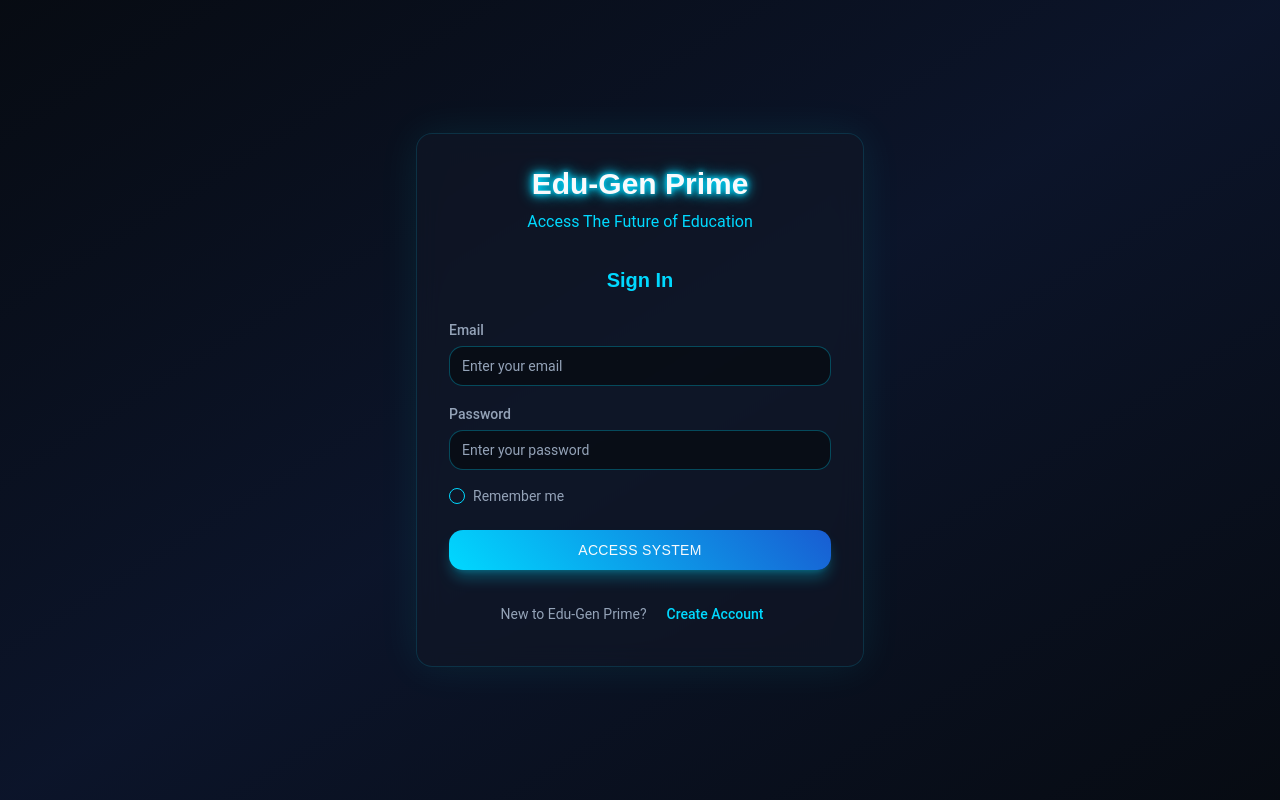
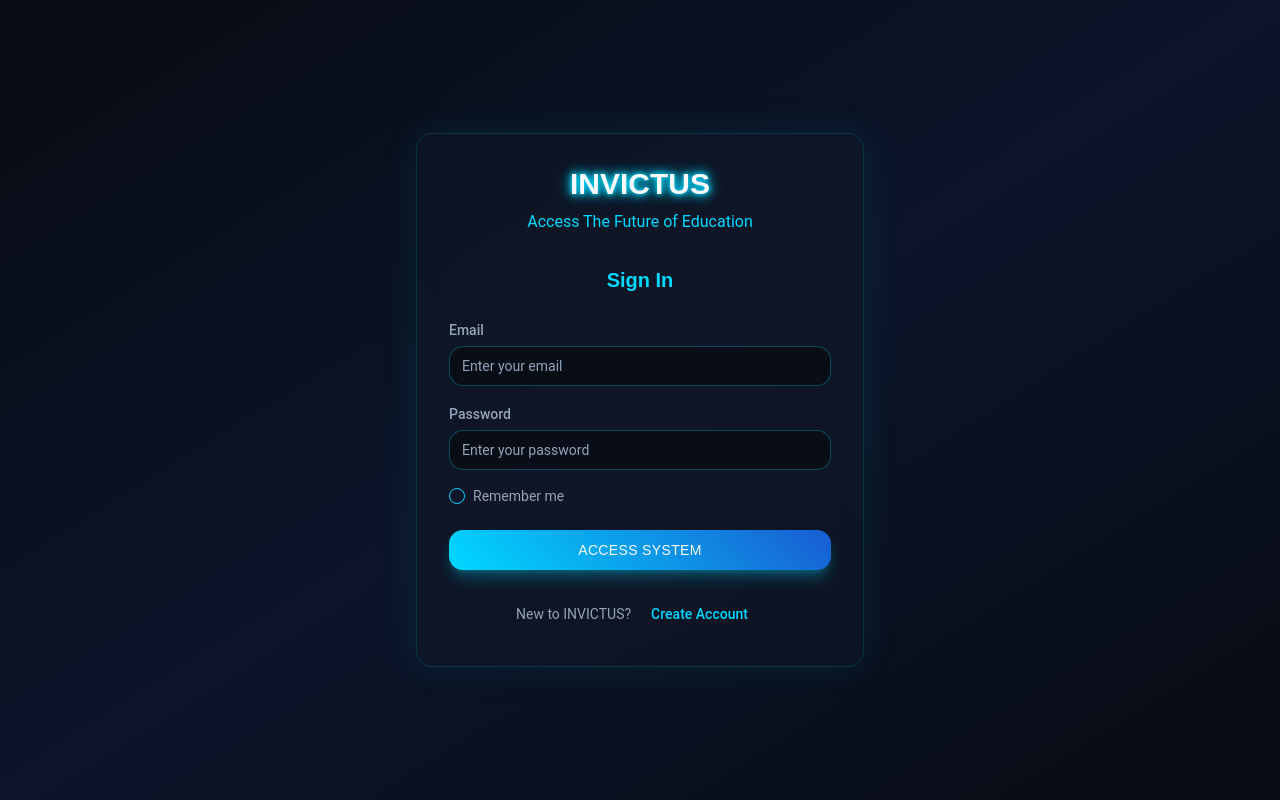
Before and after one commit to guneshsiripuram/invictus1.1, a React (Vite) app: page /auth in a window 1280 px wide. Built offline with nearby package versions, Linux system fonts and the light colour scheme; the HTML template or start-up script is replaced by a standard one.

Commit message:
Refactor: Rename application to INVICTUS

```diff
--- a/index.html
+++ b/index.html
@@ -5,7 +5,7 @@
     <meta name="viewport" content="width=device-width, initial-scale=1.0" />
     <title>INVICTUS: Lesson Architect</title>
     <meta name="description" content="Access the future of education with AI-powered lesson plan generation">
-    <meta name="author" content="Edu-Gen Prime" />
+    <meta name="author" content="INVICTUS" />
 
 
 
@@ -15,8 +15,8 @@
     <meta name="twitter:card" content="summary_large_image" />
     <meta name="twitter:site" content="@lovable_dev" />
     <meta name="twitter:image" content="https://lovable.dev/opengraph-image-p98pqg.png" />
-    <meta property="og:title" content="Edu-Gen Prime: Lesson Architect">
-  <meta name="twitter:title" content="Edu-Gen Prime: Lesson Architect">
+  <meta property="og:title" content="INVICTUS: Lesson Architect">
+  <meta name="twitter:title" content="INVICTUS: Lesson Architect">
   <meta property="og:description" content="Access the future of education with AI-powered lesson plan generation">
   <meta name="twitter:description" content="Access the future of education with AI-powered lesson plan generation">
   <link rel="icon" type="image/x-icon" href="https://storage.googleapis.com/gpt-engineer-file-uploads/4NDB7eoZNGOu9JPM8MSeeTKef6k1/uploads/1760807140997-fimg.jpg">
--- a/src/components/Layout.tsx
+++ b/src/components/Layout.tsx
@@ -41,7 +41,7 @@ export default function Layout({ children }: LayoutProps) {
         <div className="container mx-auto px-4 py-4 flex items-center justify-between">
           <div className="flex items-center space-x-4">
             <h1 className="font-orbitron text-2xl font-bold glowing-text cursor-pointer" onClick={() => navigate('/')}>
-              Edu-Gen Prime
+              INVICTUS
             </h1>
             <nav className="hidden md:flex space-x-6">
               <Button
--- a/src/index.css
+++ b/src/index.css
@@ -10,7 +10,7 @@ All colors MUST be HSL.
 
 @layer base {
   :root {
-    /* Edu-Gen Prime: Dark futuristic theme with cyan accents */
+    /* INVICTUS: Dark futuristic theme with cyan accents */
     --background: 218 45% 5%;
     --foreground: 210 40% 98%;
 
--- a/src/pages/Auth.tsx
+++ b/src/pages/Auth.tsx
@@ -59,7 +59,7 @@ export default function Auth() {
       if (error) throw error;
 
       if (data.session) {
-        toast.success('Account created! Welcome to Edu-Gen Prime');
+        toast.success('Account created! Welcome to INVICTUS');
         navigate('/');
       } else {
         toast.success('Account created! Please check your email to confirm.');
@@ -75,7 +75,7 @@ export default function Auth() {
     <div className="min-h-screen flex items-center justify-center bg-gradient-to-br from-background via-blue-900/20 to-background p-4">
       <div className="glass-pane p-8 rounded-2xl w-full max-w-md">
         <div className="text-center mb-8">
-          <h1 className="font-orbitron text-3xl font-bold glowing-text">Edu-Gen Prime</h1>
+          <h1 className="font-orbitron text-3xl font-bold glowing-text">INVICTUS</h1>
           <p className="text-primary mt-2">Access The Future of Education</p>
         </div>
 
@@ -129,7 +129,7 @@ export default function Auth() {
               Access System
             </Button>
             <div className="text-center">
-              <span className="text-muted-foreground text-sm">New to Edu-Gen Prime?</span>
+              <span className="text-muted-foreground text-sm">New to INVICTUS?</span>
               <Button
                 type="button"
                 variant="link"
```
